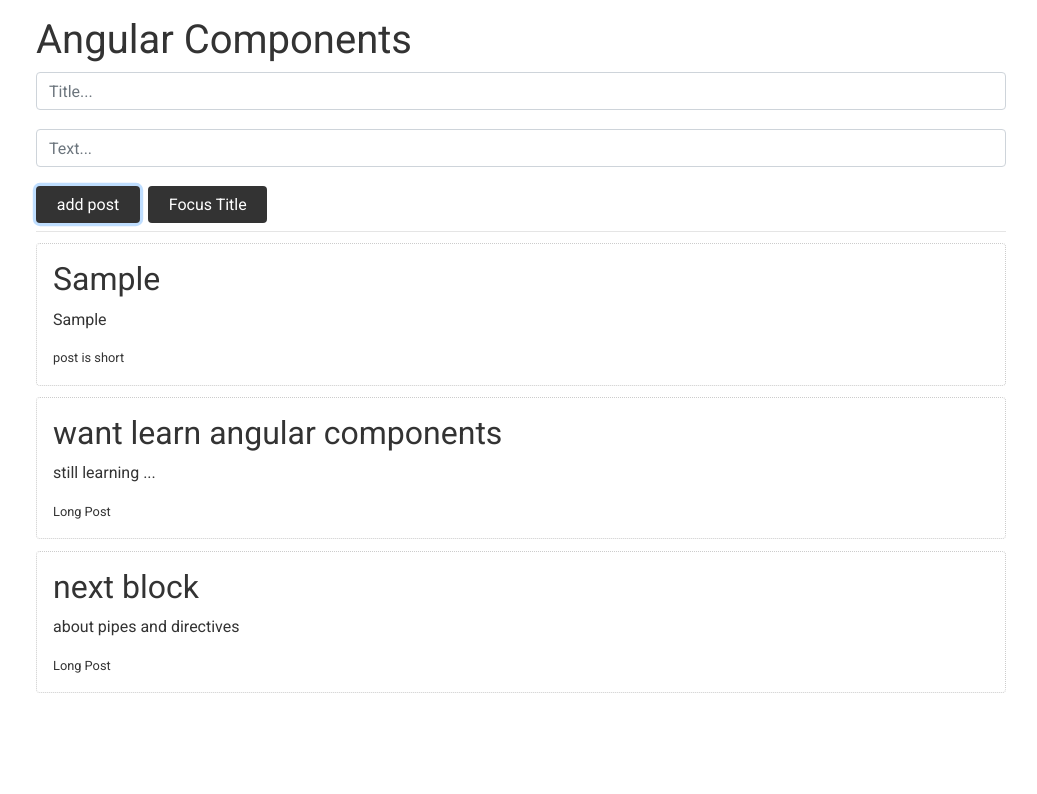
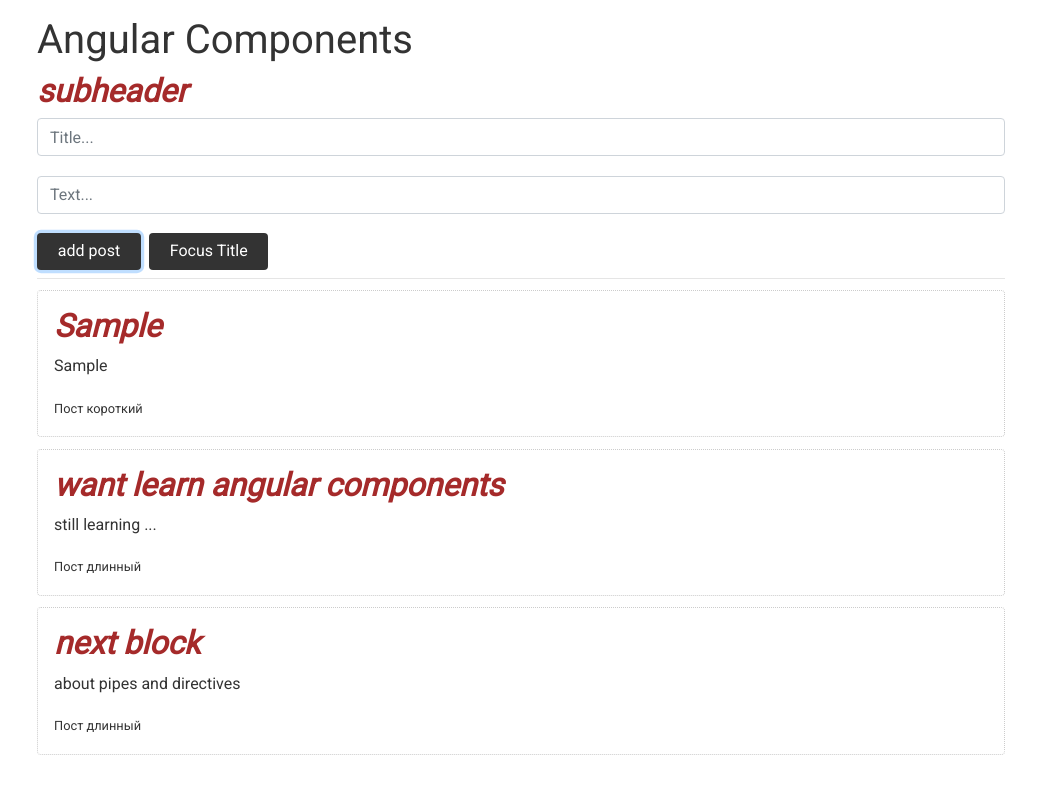
Before and after one commit to anushanush174/angularProject, an Angular app: page / in a window 1280 px wide. Both pictures are taken after typing "Sample", "Sample" into the empty fields and a click on the button "add post". Shown: the top 794 px of the page, without its empty margins (119-1156 px from the left). Built offline with nearby package versions, Linux system fonts and the light colour scheme.

Commit message:
folder 3.3 end

```diff
--- a/src/app/app.component.html
+++ b/src/app/app.component.html
@@ -1,20 +1,19 @@
 <div class="container">
     <h1>Angular Components</h1>
+    <h2>subheader</h2>
 
-    <app-post-form
-        (onAdd)="updatePosts($event)"
-    ></app-post-form>
+    <app-post-form (onAdd)="updatePosts($event)"></app-post-form>
 
     <hr />
 
-    <app-post
-        *ngFor="let p of posts"
-        [post]="p"
-    >
-        <small  *ngIf="p.text.length > 10; else short "> Long Post </small>
+    <app-post *ngFor="let p of posts" [post]="p" (onRemove)="removePost($event)">
+      <div #info>
+        <small *ngIf="p.text.length > 10; else short">Пост длинный</small>
         <ng-template #short>
-            <small>post is short</small>
+          <small>Пост короткий</small>
         </ng-template>
+      </div>
     </app-post>
 
-</div>
+
+  </div>
--- a/src/app/app.component.ts
+++ b/src/app/app.component.ts
@@ -1,5 +1,4 @@
-import { trigger } from '@angular/animations';
-import { Component, Input } from '@angular/core';
+import { Component, OnInit } from '@angular/core';
 
 export interface Post {
   title: string
@@ -13,21 +12,31 @@ export interface Post {
   styleUrls: ['./app.component.css']
 })
 
-export class AppComponent {
+export class AppComponent implements OnInit{
   posts: Post[] = [
-    {title: "want learn angular components",
-      text: "still learning ...",
-      id: 1,
-    },
-    {title: "next block",
-      text: "about pipes and directives",
-      id: 2,
-    }
+    {title: "want learn angular components", text: "still learning ...", id: 1},
+    {title: "next block",text: "about pipes and directives",id: 2,}
   ]
 
 
-  updatePosts(post: Post){
-    this.posts.unshift(post)
+  ngOnInit(): void {
+    // setTimeout(() => {
+    //   console.log('Timeout')
+    //   this.posts[0] = {
+    //     title: 'changed',
+    //     text: 'changed 2',
+    //     id: 33
+    //   }
+    // }, 5000)
   }
 
+  updatePosts(post: Post) {
+    this.posts.unshift(post)
+    // console.log('Post', post)
+  }
+
+  // removePost(id: number) {
+  //   console.log('Id to remove', id)
+  //   this.posts = this.posts.filter(p => p.id !== id)
+  // }
 }
--- a/src/app/post/post.component.css
+++ b/src/app/post/post.component.css
@@ -0,0 +1,5 @@
+h2{
+    font-weight: bold;
+    font-style: italic;
+    color: brown;
+}
--- a/src/app/post/post.component.html
+++ b/src/app/post/post.component.html
@@ -2,5 +2,7 @@
     <h2>{{post.title}}</h2>
     <p>{{post.text}}</p>
 
+    <!-- <button class="btn" (click)="removePost()">&times;</button> -->
+
     <ng-content></ng-content>
 </div>
--- a/src/app/post/post.component.ts
+++ b/src/app/post/post.component.ts
@@ -1,18 +1,51 @@
 import { Post } from './../app.component';
-import { Component, Input, OnInit } from '@angular/core';
+import {
+  Component,
+  ContentChild,
+  Input,
+  OnInit,
+  ElementRef,
+  ChangeDetectionStrategy,
+  OnChanges,
+  OnDestroy,
+  Output,
+  SimpleChanges,
+  EventEmitter,
+  ViewEncapsulation
+} from '@angular/core';
 
 @Component({
   selector: 'app-post',
   templateUrl: './post.component.html',
-  styleUrls: ['./post.component.css']
+  styleUrls: ['./post.component.css'],
+  changeDetection: ChangeDetectionStrategy.OnPush,
+  encapsulation: ViewEncapsulation.None
 })
-export class PostComponent implements OnInit {
+export class PostComponent implements
+  OnInit,
+  OnChanges,
+  OnDestroy {
 
   @Input() post: Post
+  @Output() onRemove = new EventEmitter<number>()
+  @ContentChild('info', { static: true }) infoRef: ElementRef
+
+  removePost() {
+    this.onRemove.emit(this.post.id)
+  }
+
+  ngOnChanges(changes: SimpleChanges): void {
+    console.log('ngOnChanges', changes)
+  }
 
   constructor() { }
+  ngOnDestroy(): void {
+    throw new Error('Method not implemented.');
+  }
 
-  ngOnInit(): void {
+
+  ngOnInit() {
+    console.log(this.infoRef.nativeElement)
   }
 
 }
--- a/src/styles.css
+++ b/src/styles.css
@@ -17,7 +17,7 @@ body {
 .container {
   max-width: 1000px;
   margin: 0 auto;
-  padding-top: 1rem;
+  padding: 1rem;
 }
 
 a {
```
Also changed, not shown: src/app/post-form/post-form.component.html (+2 -11 lines).
